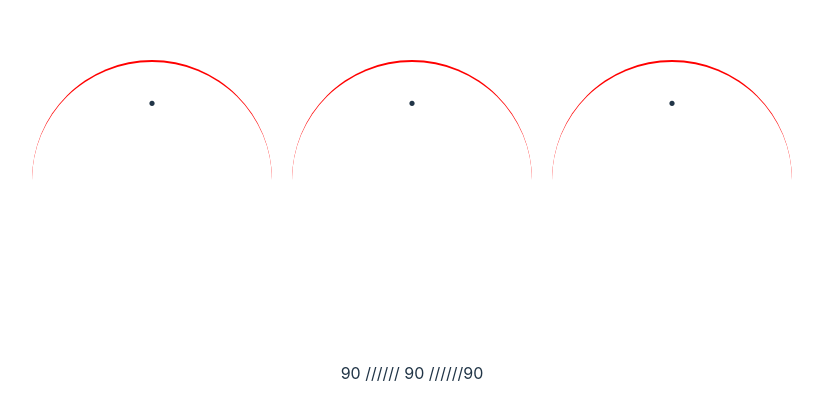
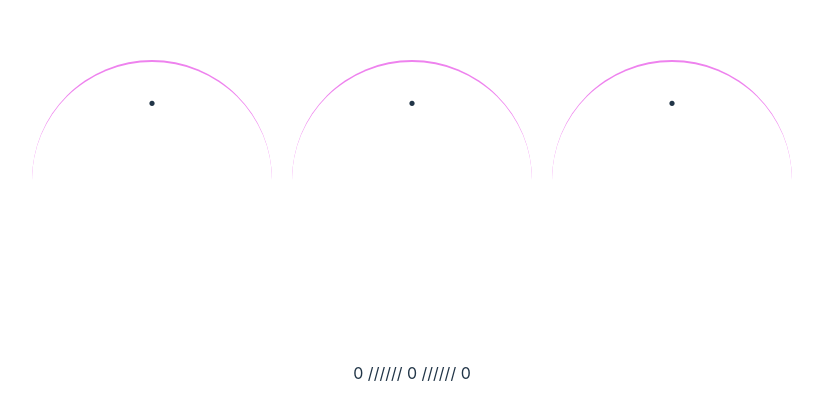
Before and after one commit to weirdinside/react-knob, a React (Vite) app: page / in a window 1280 px wide. Shown: the part 167-586 px from the top of the page, without its empty margins (228-1051 px from the left). Built offline with nearby package versions, Linux system fonts and the light colour scheme.

Commit message:
new logic to normalize around 0

```diff
--- a/src/App.tsx
+++ b/src/App.tsx
@@ -18,16 +18,13 @@ function App() {
         ></Knob>
         <Knob
           minAngle={-140}
-          maxAngle={140}
+          maxAngle={180}
           rotation={rotation2}
           setRotation={setRotation2}
         ></Knob>
-        <Knob
-          rotation={rotation3}
-          setRotation={setRotation3}
-        ></Knob>
+        <Knob rotation={rotation3} setRotation={setRotation3}></Knob>
       </div>
-      {Math.round(rotation1)} ////// {Math.round(rotation2)} //////
+      {Math.round(rotation1)} ////// {Math.round(rotation2)} //////{" "}
       {Math.round(rotation3)}
     </div>
   );
--- a/src/components/Knob.css
+++ b/src/components/Knob.css
@@ -19,6 +19,6 @@
   width: 120%;
   height: 120%;
   border-radius: 502px;
-  border-top: 2px solid red;
+  border-top: 2px solid violet;
   position: absolute;
 }
--- a/src/components/Knob.tsx
+++ b/src/components/Knob.tsx
@@ -11,6 +11,7 @@ export default function Knob({
   setRotation: (arg0: number) => void;
   minAngle?: number;
   maxAngle?: number;
+  zeroAngleOffset?: number;
 }) {
   const [knobRotation, setKnobRotation] = useState<number>(0);
   const [isClicked, setIsClicked] = useState<boolean>(false);
@@ -21,8 +22,8 @@ export default function Knob({
 
   const knobRef = useRef<HTMLDivElement>(null);
 
-  function clampRotation(value: number){
-    return Math.min(Math.max(value, minAngle), maxAngle)
+  function clampRotation(value: number) {
+    return Math.min(Math.max(value, minAngle), maxAngle);
   }
 
   function calculateDegree(e: React.MouseEvent<HTMLDivElement, MouseEvent>) {
@@ -36,9 +37,13 @@ export default function Knob({
       const deltaY = y1 - y2; // diff between y(center of knob - mousePos)
       const deltaX = x1 - x2; // diff between x(center of knob - mousePos)
 
-      const rad = Math.atan2(deltaY, deltaX)
+      const rad = Math.atan2(deltaY, deltaX);
 
-      let deg = rad * (180 / Math.PI);
+      // convert radians to degree
+
+      let deg = ((rad * (180 / Math.PI) + 90 + 360) % 360) - 180;
+
+      // let deg = rad * (180 / Math.PI);
 
       return deg;
     }
@@ -47,12 +52,12 @@ export default function Knob({
 
   function handleRotate(e: React.MouseEvent<HTMLDivElement, MouseEvent>) {
     if (isClicked && knobRef.current) {
-      setKnobRotation(clampRotation(calculateDegree(e)) - 90);
+      setKnobRotation(clampRotation(calculateDegree(e)));
     }
   }
 
   useEffect(() => {
-    setRotation(knobRotation + 90);
+    setRotation(knobRotation);
   }, [knobRotation]);
 
   useEffect(function readRotationOnLoad() {
@@ -63,7 +68,7 @@ export default function Knob({
     function setDimensionsOnResize() {
       setWindowDimensions({ x: window.innerWidth, y: window.innerHeight });
     },
-    [window.innerHeight, window.innerWidth]
+    [window.innerHeight, window.innerWidth],
   );
 
   return (
```
